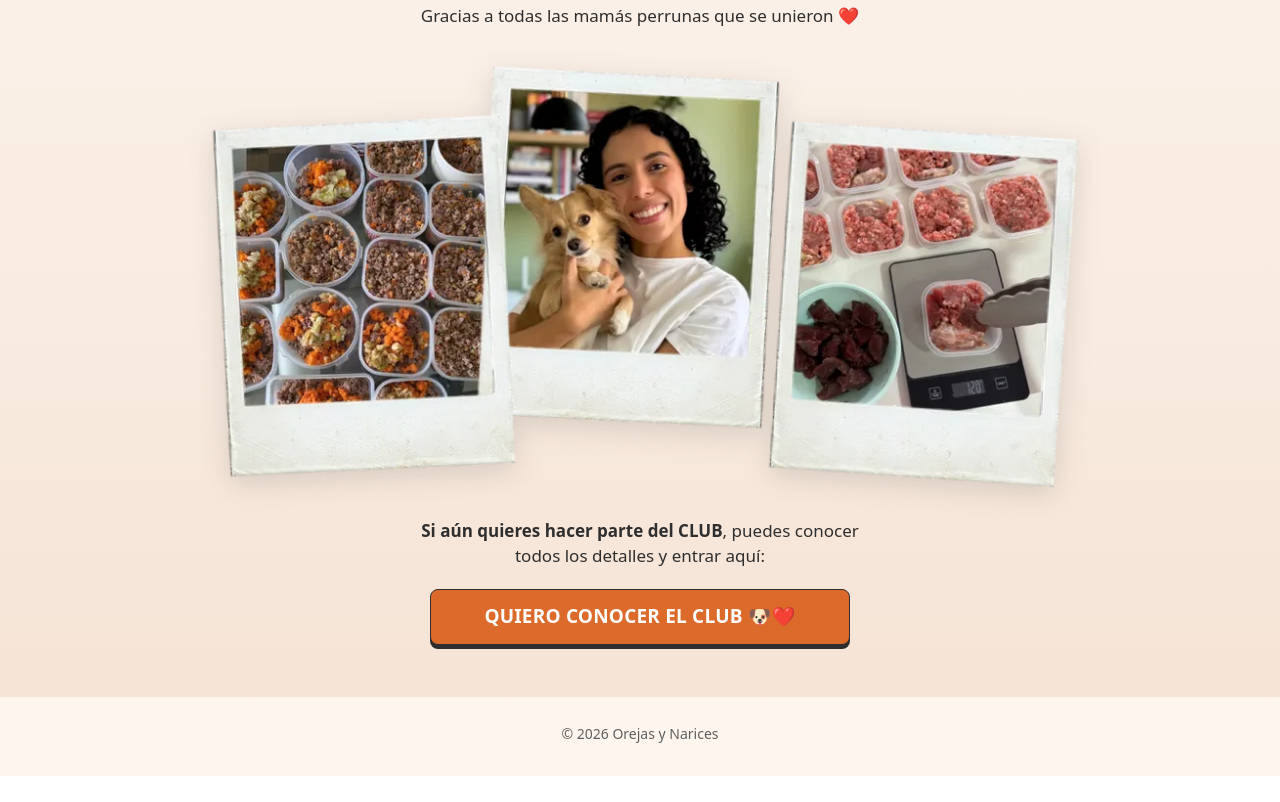
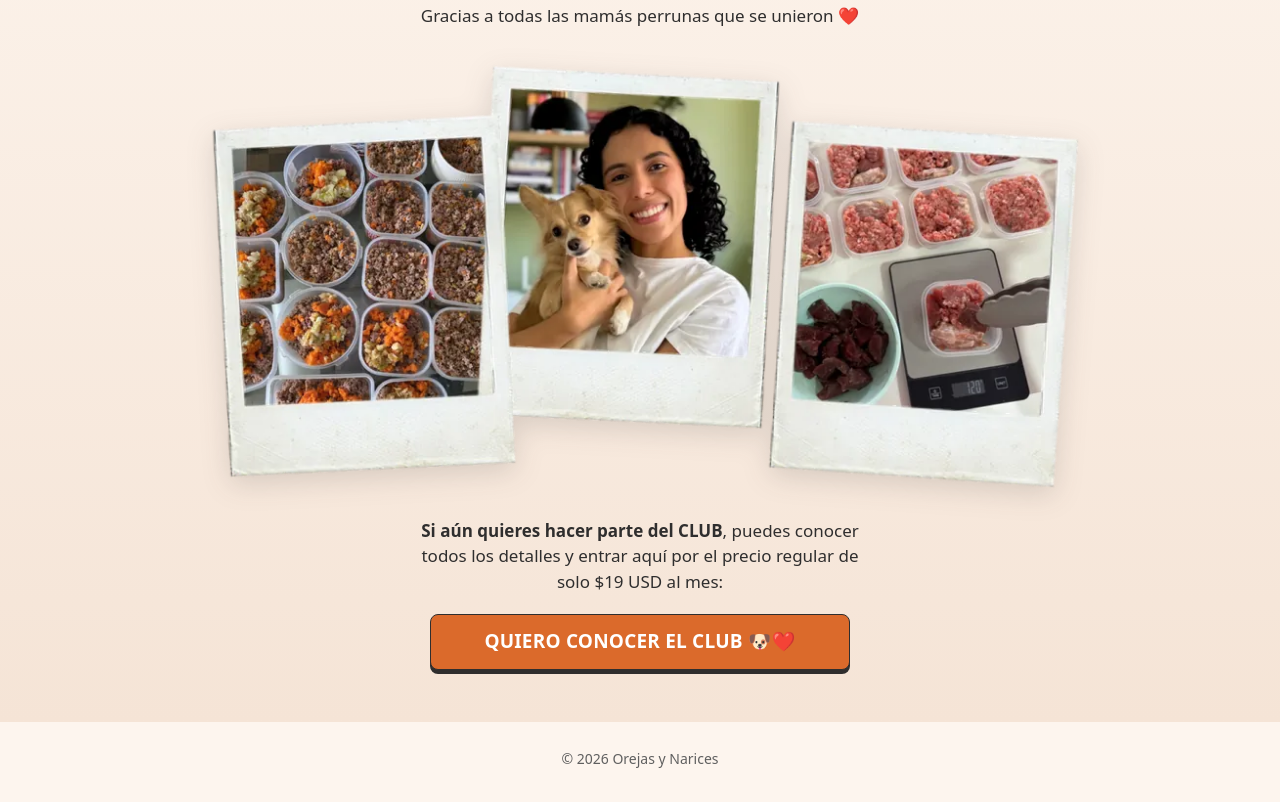
Before and after one commit to carfmono/ofertas, a plain HTML site: page muestra-agotado-43a624/blackdays/index.html in a window 1280 px wide. Shown: the part 392-1194 px from the top of the page. Before the commit the page ends 1168 px from the top, so only its background shows below. Drawn offline with Linux system fonts and the light colour scheme.

Commit message:
Muestra caducada: precio regular $19 al mes en el texto
Co-Authored-By: Claude Opus 5.5 <noreply@anthropic.com>
Claude-Session: https://claude.ai/code/session_01BvnB9hrzCjQT837qYhmg9z

```diff
--- a/muestra-agotado-43a624/blackdays/index.html
+++ b/muestra-agotado-43a624/blackdays/index.html
@@ -253,7 +253,7 @@ font-family:system-ui,-apple-system,"Segoe UI",Roboto,"Helvetica Neue",Arial,san
 <p>La oferta de Black Days estuvo disponible hasta el domingo 29 de noviembre.</p>
 <p>Gracias a todas las mamás perrunas que se unieron ❤️</p>
 <div class="pe"><img src="/img/puedes-empezar.webp" width="900" height="451" loading="lazy" decoding="async" alt="Tres fotos: porciones de dieta cocida, Daniela con Charlie y la preparación de una dieta cruda"></div>
-<p><b>Si aún quieres hacer parte del CLUB</b>, puedes conocer todos los detalles y entrar aquí:</p>
+<p><b>Si aún quieres hacer parte del CLUB</b>, puedes conocer todos los detalles y entrar aquí por el precio regular de solo <span style="white-space:nowrap">$19 USD</span> al mes:</p>
 <a class="oyn-cta" href="https://www.orejasynarices.com/club"><span>QUIERO CONOCER EL <span style="white-space:nowrap">CLUB 🐶❤️</span></span></a>
 </div></section>
 <footer class="foot"><p>© 2026 Orejas y Narices</p></footer>
```
Also changed, not shown: muestra-agotado-43a624/index.html (+1 -1 lines).
